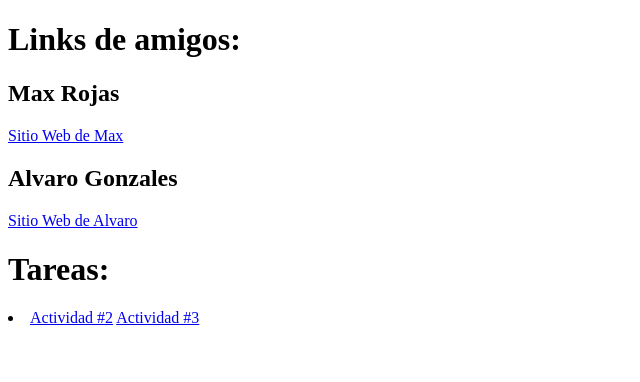
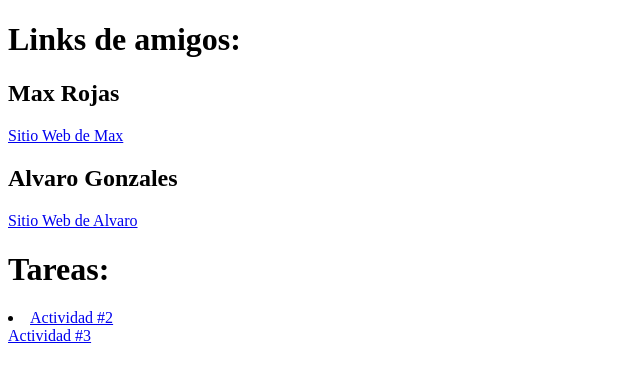
Before and after one commit to DiegoRomeroCorvera/DiegoRomeroCorvera.github.io, a plain HTML site: page miarchivo.html in a window 1280 px wide. Shown: the whole page, without its empty margins (0-640 px from the left). Drawn offline with Linux system fonts and the light colour scheme.

Commit message:
Update miarchivo.html

```diff
--- a/miarchivo.html
+++ b/miarchivo.html
@@ -24,8 +24,8 @@
 
         <h1>Tareas:</h1>
         <li>
-            <a href="/wikileak.html">Actividad #2</a>
-            <a href="/ugliest_page.html">Actividad #3</a>
+            <a href="/wikileak.html">Actividad #2</a><br>
+            <a href="/ugliest_page.html">Actividad #3</a><br>
         </li>
     </body>
 </html>
```
